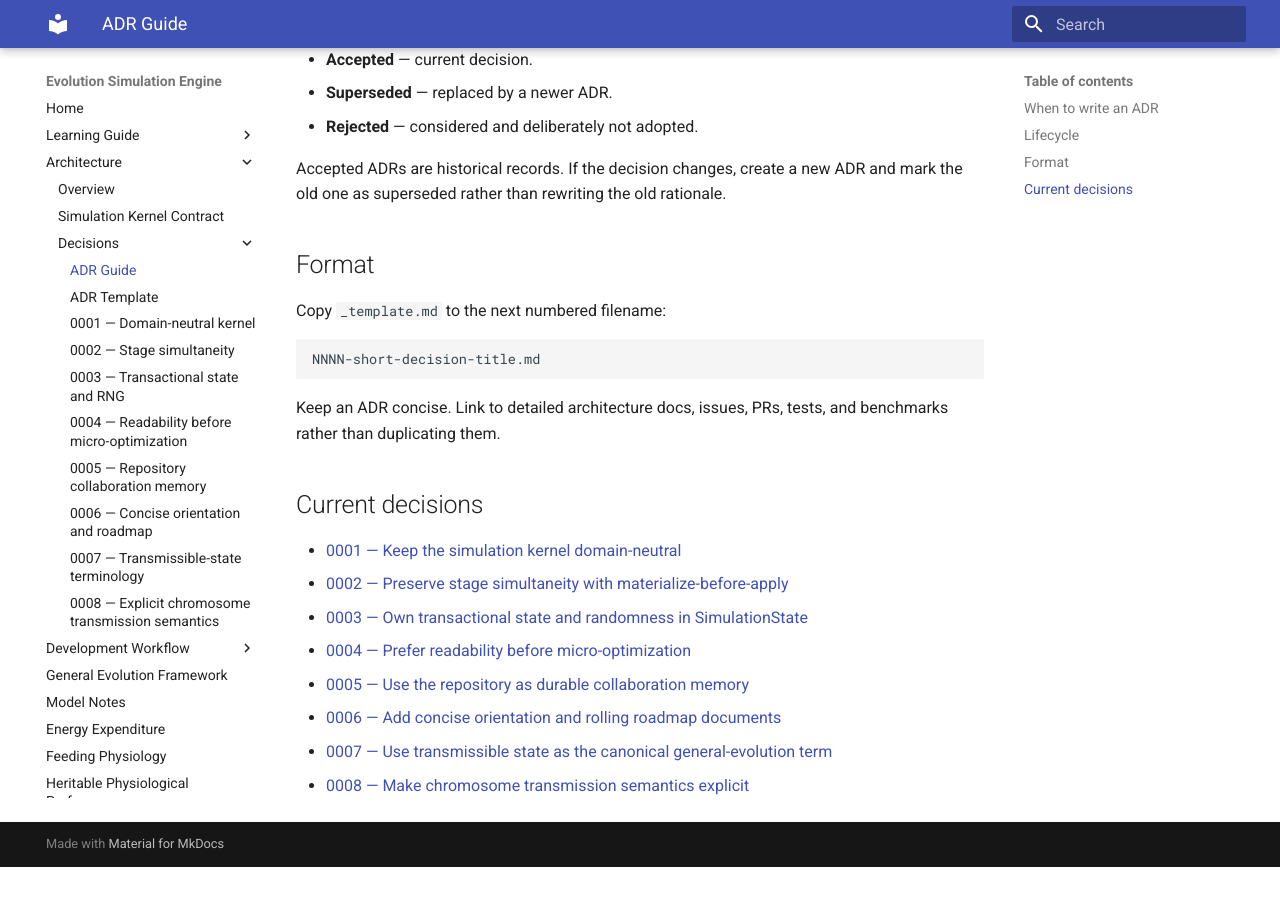
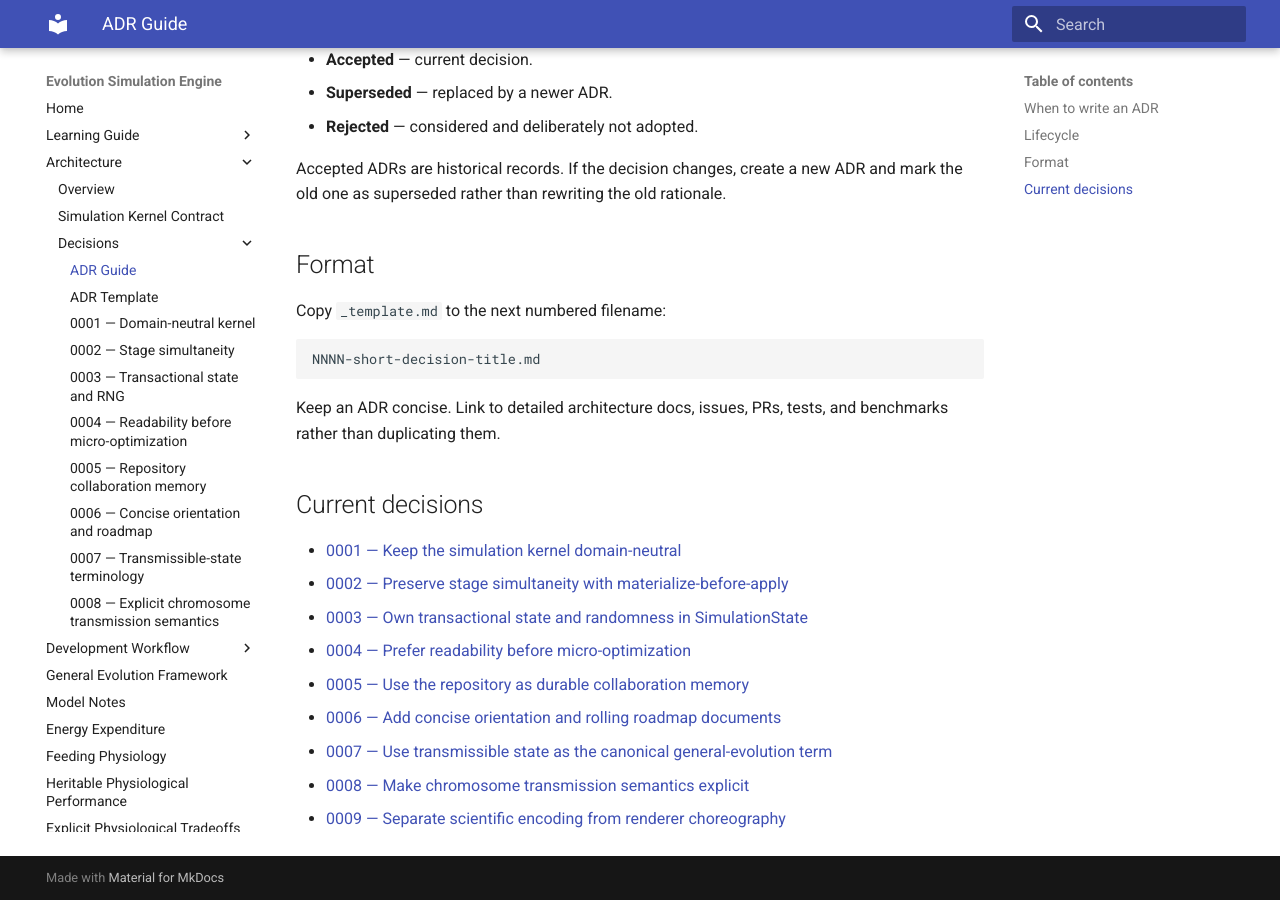
Before and after one commit to abdullahkhan57721/evolution-simulation-engine, an MkDocs documentation site: the page built from docs/decisions/README.md, in a window 1280 px wide and 900 px high, scrolled down 702 px. Built offline with MkDocs 1.6.1 and Material for MkDocs 9.7.7, drawn with Linux system fonts in a browser that asks for light colours; before the commit the page ends 1569 px from its top, so only the background shows below that.

Commit message:
Index scientific visualization ADR

```diff
--- a/docs/decisions/README.md
+++ b/docs/decisions/README.md
@@ -50,3 +50,4 @@
 - [0006 — Add concise orientation and rolling roadmap documents](0006-concise-orientation-and-roadmap.md)
 - [0007 — Use transmissible state as the canonical general-evolution term](0007-transmissible-state-terminology.md)
 - [0008 — Make chromosome transmission semantics explicit](0008-explicit-chromosome-transmission-semantics.md)
+- [0009 — Separate scientific encoding from renderer choreography](0009-separate-scientific-encoding-from-renderer-choreography.md)
```
